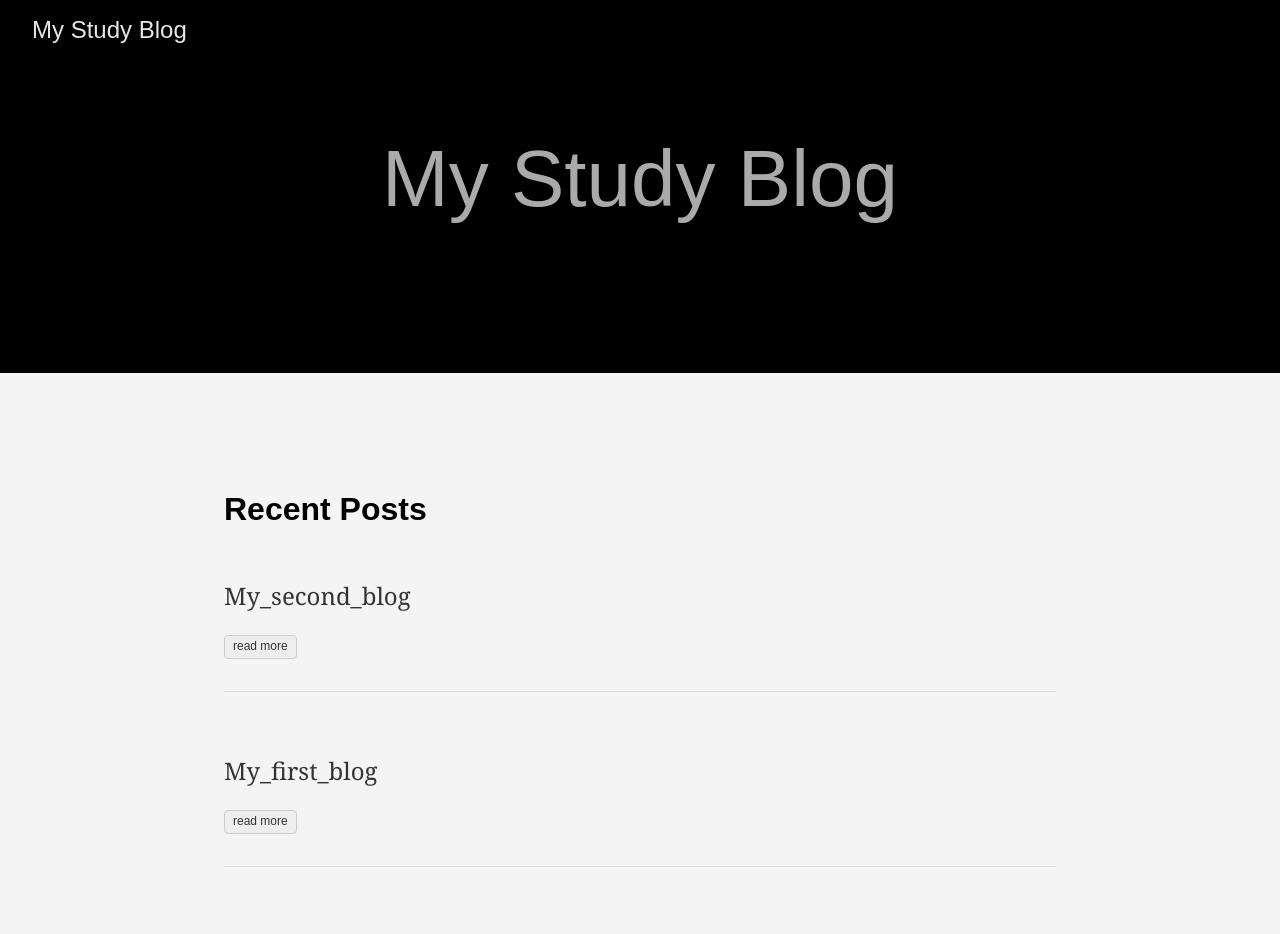
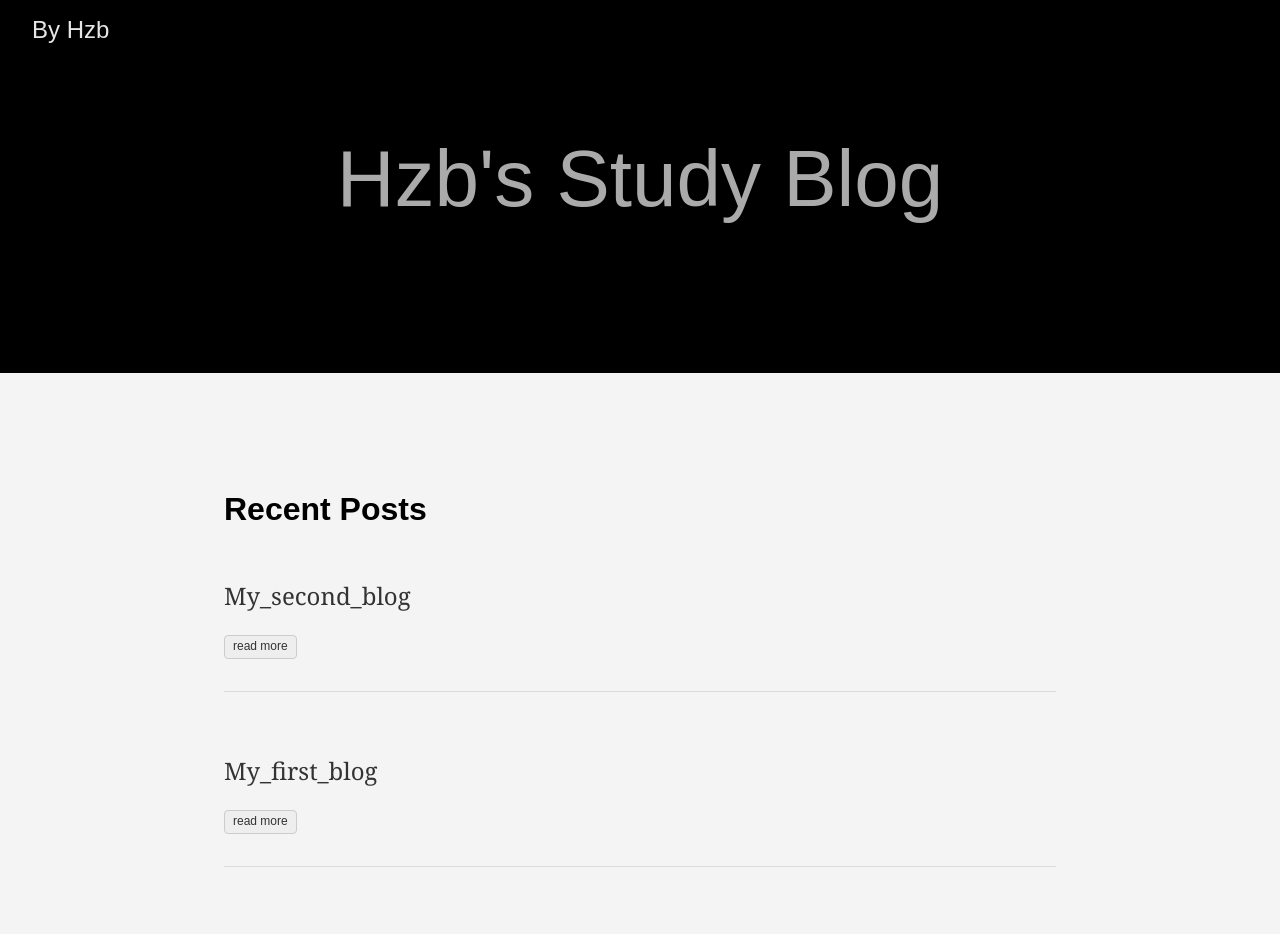
Before and after one commit to nibnahzuh/nibnahzuh.github.io, a plain HTML site: page index.html in a window 1280 px wide. Shown: the top 934 px of the page. Drawn offline with Linux system fonts and the light colour scheme.

Commit message:
forth_commit

```diff
--- a/index.html
+++ b/index.html
@@ -4,7 +4,7 @@
     <meta charset="utf-8">
     <meta http-equiv="X-UA-Compatible" content="IE=edge,chrome=1">
 
-    <title>By Hzb</title>
+    <title>Hzb's Study Blog</title>
     <meta name="viewport" content="width=device-width,minimum-scale=1">
     <meta name="description" content="">
     <meta name="generator" content="Hugo 0.101.0" />
@@ -57,7 +57,7 @@
   <div class="flex-l justify-between items-center center">
     <a href="/" class="f3 fw2 hover-white no-underline white-90 dib">
 
-        My Study Blog
+        By Hzb
 
     </a>
     <div class="flex-l items-center">
@@ -75,7 +75,7 @@
 
       <div class="tc-l pv3 ph3 ph4-ns">
         <h1 class="f2 f-subheadline-l fw2 light-silver mb0 lh-title">
-          My Study Blog
+          Hzb's Study Blog
         </h1>
 
       </div>
--- a/index.xml
+++ b/index.xml
@@ -1,7 +1,7 @@
 <?xml version="1.0" encoding="utf-8" standalone="yes"?>
 <rss version="2.0" xmlns:atom="http://www.w3.org/2005/Atom">
   <channel>
-    <title>By Hzb</title>
+    <title>Hzb's Study Blog</title>
     <link>http://example.org/</link>
     <description>Recent content on My New Hugo Site</description>
     <generator>Hugo -- gohugo.io</generator>
```
